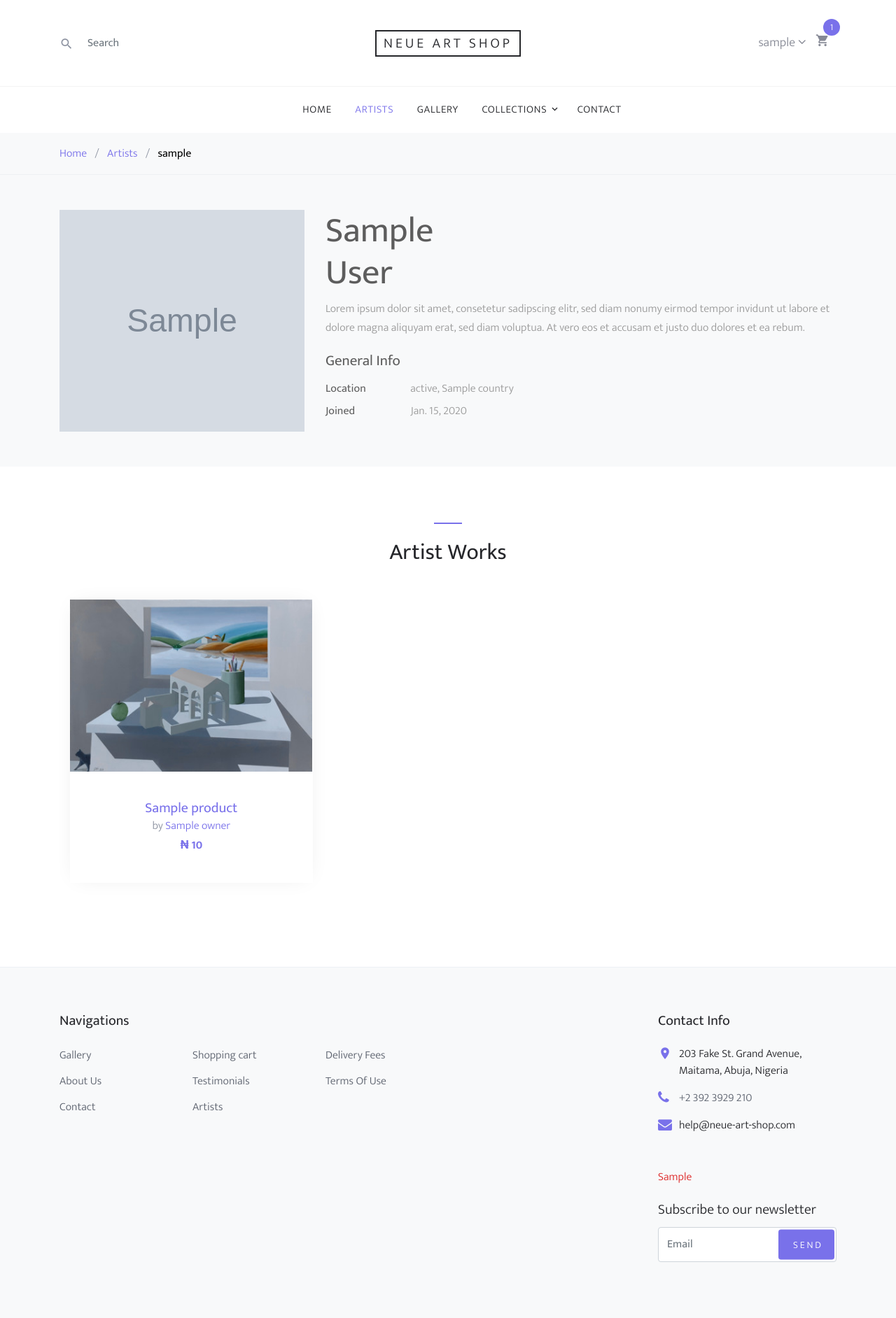
After one commit to ajawu/neue, a Django app: template templates/shop/product/artist_detail.html in a window 1280 px wide. The commit adds this page. Shown: the whole page at 70% size. Run offline with Django 3.2, Linux system fonts and the light colour scheme; the template is opened without the code that fills it: most values are stand-ins (such as "Sample title", 1, 10 or a date in 2020); grey boxes marked "Sample" are stand-in pictures; parts of the project's set-up code (start-up, migrations or seed data) failed here and were passed over; some libraries are stand-ins or nearby versions; some web fonts are replaced.

Commit message:
added artist details page

```diff
--- a/shop/urls.py
+++ b/shop/urls.py
@@ -7,12 +7,13 @@ urlpatterns = [
     path('', views.home_view, name='home_page'),
     path('<str:newsletter_message>', views.home_view, name='home_page'),
     path('search/', views.search_view, name='search_page'),
-    path('dummy/', views.dummy_view, name='dummy_page'),
     path('contact/', views.contact_view, name='contact_page'),
     path('delivery/', views.delivery_view, name='delivery_fees'),
     path('terms-of-use/', views.terms_condition_view, name='terms_and_conditions'),
     path('gallery/', views.product_list, name='product_list'),
     path('gallery/<str:artist_name>/', views.product_list, name='product_list'),
+    path('artist/', views.artist_page, name='artist_list'),
+    path('artist/<int:artist_id>/', views.artist_page, name='artist_page'),
     path('<slug:category_slug>/', views.product_list, name='product_list_by_category'),
     path('<int:id>/<slug:slug>/', views.product_detail, name='product_detail'),
 ]
--- a/templates/shop/base.html
+++ b/templates/shop/base.html
@@ -125,22 +125,22 @@
                         </div>
                         <div class="col-md-6 col-lg-4">
                             <ul class="list-unstyled">
-                                <li><a href="/gallery">Gallery</a></li>
+                                <li><a href="/gallery/">Gallery</a></li>
                                 <li><a href="/#about">About Us</a></li>
-                                <li><a href="/contact">Contact</a></li>
+                                <li><a href="/contact/">Contact</a></li>
                             </ul>
                         </div>
                         <div class="col-md-6 col-lg-4">
                             <ul class="list-unstyled">
                                 <li><a href="{% url "cart:cart_detail" %}">Shopping cart</a></li>
                                 <li><a href="/#testimonial">Testimonials</a></li>
-                                <li><a href="#">Artists</a></li>
+                                <li><a href="/artist/">Artists</a></li>
                             </ul>
                         </div>
                         <div class="col-md-6 col-lg-4">
                             <ul class="list-unstyled">
-                                <li><a href="/delivery">Delivery Fees</a></li>
-                                <li><a href="#">Terms and Conditions</a></li>
+                                <li><a href="/delivery/">Delivery Fees</a></li>
+                                <li><a href="/terms-of-use/">Terms Of Use</a></li>
                             </ul>
                         </div>
                     </div>
--- /dev/null
+++ b/templates/shop/product/artist_detail.html
@@ -0,0 +1,109 @@
+{% extends "shop/base.html" %}
+
+{% load static %}
+
+{% block title %}
+    Neue Art Shop &mdash; Art for everyone
+{% endblock %}
+
+{% block navbar %}
+    <li><a href="/">Home</a></li>
+    <li class="active"><a href="/artist/">Artists</a></li>
+    <li><a href="/gallery/">Gallery</a></li>
+    <li class="has-children">
+        <a href="#">Collections</a>
+        <ul class="dropdown">
+            {% for c in categories %}
+                <li>
+                    <a href="{{ c.get_absolute_url }}">{{ c.name }}</a>
+                </li>
+            {% endfor %}
+        </ul>
+    </li>
+    <li><a href="/contact/">Contact</a></li>
+{% endblock %}
+
+{% block content %}
+    <div class="site-wrap">
+        <div class="bg-light py-3" style="border-bottom: 1px solid #eef1f3;">
+            <div class="container">
+                <div class="row">
+                    <div class="col-md-12 mb-0">
+                        <a href="/">Home</a>
+                        <span class="mx-2 mb-0">/</span>
+                        <a href="/artist/">Artists</a>
+                        <span class="mx-2 mb-0">/</span>
+                        <strong class="text-black">{{ artist.username }}</strong>
+                    </div>
+                </div>
+            </div>
+        </div>
+
+        <div class="site-section bg-light" style="padding: 50px 0;">
+            <div class="container">
+                <div class="row">
+                    <div class="col-md-4">
+                        <img src="{% if artist.avatar %}{{ artist.avatar.url }}{% else %}
+                             {% static "img/no_image.png" %}{% endif %}" alt="art-piece-image" class="img-fluid"
+                            style="height: 100%">
+                    </div>
+                    <div class="col-md-8">
+                        <h2 style="font-size: 50px; color: #5d5d5d">
+                            {{ artist.first_name }} <br> {{ artist.last_name }}
+                        </h2>
+                        <p style="color: #999; font-weight: 300">
+                            Lorem ipsum dolor sit amet, consetetur sadipscing elitr, sed diam nonumy eirmod tempor invidunt
+                            ut labore et dolore magna aliquyam erat, sed diam voluptua. At vero eos et accusam et justo duo
+                            dolores et ea rebum.
+                        </p>
+                        <p style="color: #5d5d5d; font-size: 21px; font-weight: 400; margin-bottom: 0.5rem">
+                            General Info
+                        </p>
+                        <p style="margin-bottom: 0.3rem">
+                            <span style="color: #5d5d5d; font-weight: 400; padding-right: 60px">Location</span>
+                            <span style="color: #999; font-weight: 300">{{ artist.state }}, {{ artist.country }}</span>
+                        </p>
+                        <p>
+                            <span style="color: #5d5d5d; font-weight: 400; padding-right: 76px">Joined</span>
+                            <span style="color: #999; font-weight: 300">{{ artist.date_joined.date }}</span>
+                        </p>
+
+                    </div>
+                </div>
+            </div>
+        </div>
+
+        <div class="site-section block-3 site-blocks-2">
+        <div class="container">
+            <div class="row justify-content-center">
+                <div class="col-md-7 site-section-heading text-center pt-4" data-aos="fade" data-aos-delay="">
+                    <h2>Artist Works</h2>
+                </div>
+            </div>
+            <div class="row">
+                <div class="col-md-12" data-aos="fade" data-aos-delay="">
+                    <div class="nonloop-block-3 owl-carousel">
+                        {%  for product in products %}
+                            <div class="item">
+                                <div class="block-4 text-center">
+                                    <figure class="block-4-image">
+                                        <img src="/static/resources/images/painting_1_card.jpg"
+                                             alt="LAGO" class="img-fluid card-image">
+                                    </figure>
+                                    <div class="block-4-text p-4">
+                                        <h3><a href="/{{ product.id }}/{{ product.slug }}/">{{ product.name }}</a></h3>
+                                        <p class="mb-0">
+                                            by <a href="/artist/{{ product.owner.id }}/">{{ product.owner }}</a>
+                                        </p>
+                                        <p class="text-primary font-weight-bold">₦ {{ product.price }}</p>
+                                    </div>
+                                </div>
+                            </div>
+                        {% endfor %}
+                    </div>
+                </div>
+            </div>
+        </div>
+    </div>
+    </div>
+{% endblock %}
--- a/templates/shop/product/detail.html
+++ b/templates/shop/product/detail.html
@@ -49,7 +49,10 @@
                              {% static "img/no_image.png" %}{% endif %}" alt="art-piece-image" class="img-fluid">
                     </div>
                     <div class="col-md-6">
-                        <h2 class="text-black">{{ product.name }}</h2>
+                        <h2 class="text-black">
+                            {{ product.name }}
+                            <span style="font-size: 1rem"> by <a href="/artist/{{ product.owner }}/">{{ product.owner }}</a> </span>
+                        </h2>
                         <a href="#review-section">
                             <span class="fa fa-star active-star star"></span>
                             <span class="fa fa-star active-star star"></span>
--- a/users/admin.py
+++ b/users/admin.py
@@ -10,7 +10,7 @@ class CustomUserAdmin(UserAdmin):
     form = CustomUserChangeForm
     model = CustomUser
     fieldsets = UserAdmin.fieldsets + (
-        (None, {'fields': ('state', 'country')}),
+        (None, {'fields': ('state', 'country', 'is_an_artist', 'avatar')}),
     )
 
 
--- a/users/models.py
+++ b/users/models.py
@@ -7,3 +7,5 @@ class CustomUser(AbstractUser):
     state = models.CharField(max_length=50)
     country = models.CharField(default='Nigeria', max_length=100)
     is_an_artist = models.BooleanField(default=False)
+    avatar = models.ImageField(upload_to='avatar/%Y/%m/%d',
+                               blank=True)
```
Also changed, not shown: shop/views.py (+56 -9 lines), db.sqlite3, templates/shop/product/artist_list.html (added).
